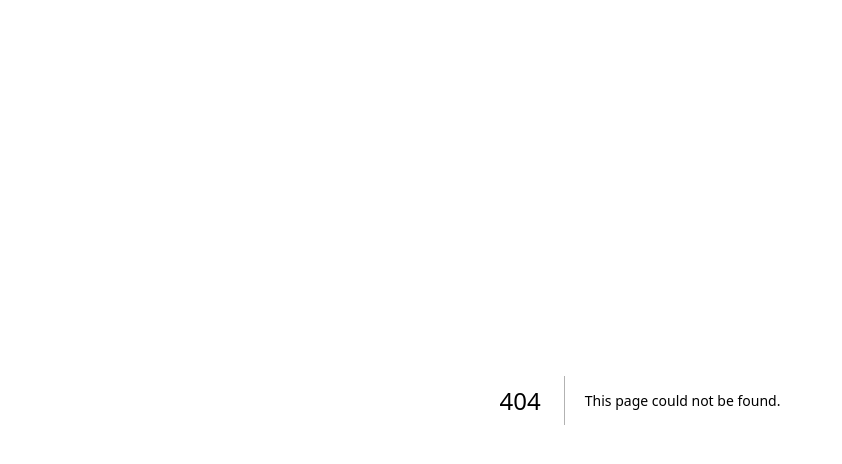
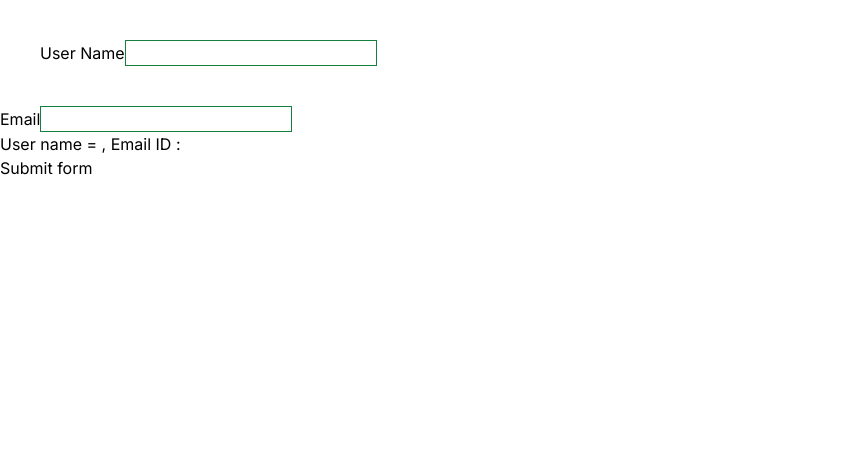
Before and after one commit to AdityaTechnology/NextJS-NM-Tutorial, a Next.js app: page /formManagement in a window 1280 px wide. Before the commit this address had no page. Shown: the top 464 px of the page, without its empty margins (0-842 px from the left). Built offline with nearby package versions, Linux system fonts and the light colour scheme.

Commit message:
Form Management

```diff
--- /dev/null
+++ b/src/app/(pages)/formManagement/page.jsx
@@ -0,0 +1,48 @@
+"use client";
+
+import { useState } from "react";
+
+function FormManagementPage() {
+	const [username, setUsername] = useState(null);
+	const [email, setEmail] = useState();
+
+	const handleUserName = (event) => {
+		setUsername(event.target.value);
+		//console.log(event.target.value);
+	};
+	const handleForm = (event) => {
+		event.preventDefault();
+		if (!username) console.log("Username required");
+		//alert("form submitted");
+	};
+	return (
+		<div>
+			<form onSubmit={handleForm}>
+				<div className='m-10'>
+					<label>User Name</label>
+					<input
+						className='px-2 border border-green-700 appearance-none outline-none'
+						type='text'
+						onChange={handleUserName}
+					/>
+				</div>
+				<div>
+					<label>Email</label>
+					<input
+						type='text'
+						className='px-2 border border-green-700 appearance-none outline-none'
+						onChange={(event) => setEmail(event.target.value)}
+					/>
+				</div>
+				<div>
+					User name = {username}, Email ID : {email}
+				</div>
+				<div>
+					<button type='submit'>Submit form</button>
+				</div>
+			</form>
+		</div>
+	);
+}
+
+export default FormManagementPage;
```
